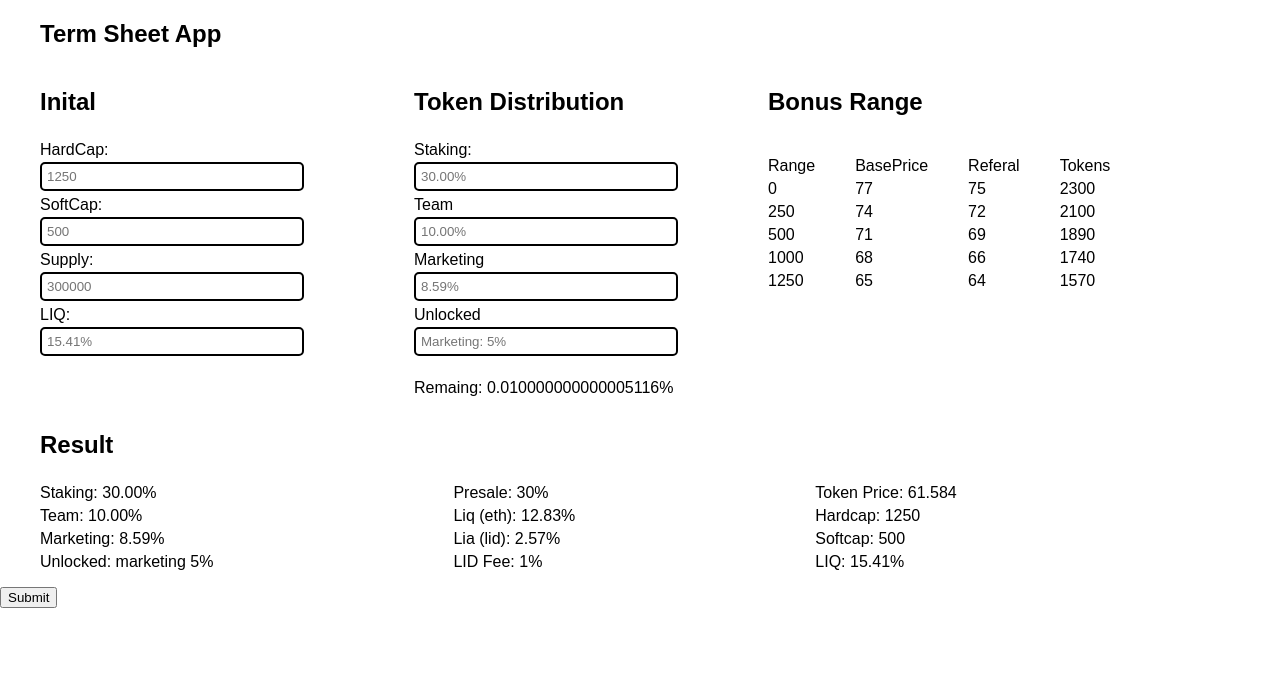
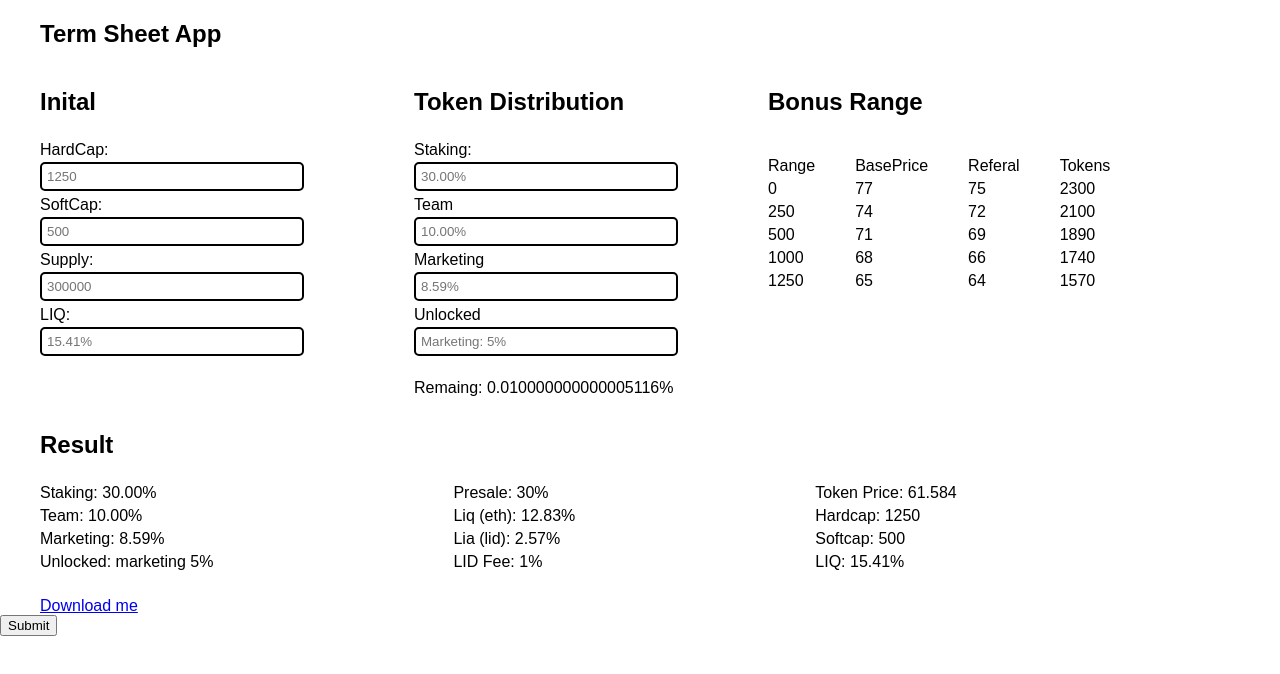
Before and after one commit to Klongrich/TermSheet_UI, a React (Create React App) app: page / in a window 1280 px wide. Shown: the top 674 px of the page. Built offline with nearby package versions, Linux system fonts and the light colour scheme.

Commit message:
added csv download, will refactor

```diff
--- a/package.json
+++ b/package.json
@@ -7,6 +7,7 @@
     "@testing-library/react": "^9.3.2",
     "@testing-library/user-event": "^7.1.2",
     "react": "^16.13.1",
+    "react-csv": "^2.0.3",
     "react-dom": "^16.13.1",
     "react-scripts": "3.4.3",
     "styled-components": "^5.2.0"
--- a/src/App.js
+++ b/src/App.js
@@ -1,5 +1,8 @@
 import React , {useEffect, useState} from 'react';
 import styled from "styled-components";
+
+import { CSVLink, CSVDownload } from "react-csv";
+
 
 const Container = styled.div`
   font-family: Gotham, sans-serif;
@@ -99,12 +102,39 @@ function App() {
     setLidliq(liq * 0.17);
   }
 
+  const csvData = [
+    ["Token Presale"],
+    ["Price", get_token_price()],
+    ["Refferall Fee", "2.5%"],
+    ["Hardcap", hardcap],
+    ["Softcap", softCap],
+    ["Supply", supply],
+    ["liq", liq],
+    ["", ""],
+    ["Token Distribution"],
+    ["Fund", "Quantity"],
+    ["Staking", staking],
+    ["Presale", "30%"],
+    ["liq (xxx/ETH)", ethLiq],
+    ["liq (xxx/LID)", lidLiq],
+    ["Team", team ],
+    ["Marketing", marketing],
+    ["Unlocked: 5%", "Marketing "],
+    ["", ""],
+    ["Ether Distribution (%)"],
+    ["Fund", "Quantity", "Remaining", softCap, hardcap],
+    ["liq (XXX/ETH)", "50.00%", "50.00%", "", ""],
+    ["liq (XXX/LID)", "10.00%", "40.00%", "", ""],
+    ["TEAM+FUND", "20.00%", "20.00%", "", ""],
+    ["LID", "5.00%", "15.00%", "", ""],
+    ["Token Burn", "15.00%", "0.00%", "", ""],
+  ];
+
   return (
 
     <>
     <Container>
       <h2>Term Sheet App </h2>
-
 
       <div Style="float: left;
                   margin-right: 70px;">
@@ -180,7 +210,7 @@ function App() {
       </ul>
     </div>
 
-<div Style="display:inline-block;
+  <div Style="display:inline-block;
             margin-bottom: 100px;">
     <h2> Bonus Range </h2>
 
@@ -250,10 +280,16 @@ function App() {
 
       <br />
 
-      <button onClick={() => calculate_outcome()}
+      <div Style="margin-left: 40px;
+                  padding-top: 10px;">
+        <CSVLink data={csvData}>Download me</CSVLink>
+      </div>
+
+       <button onClick={() => calculate_outcome()}
               Style="display: inline-block">
         Submit
       </button>
+
       </ResultsContainer>
     </Container>
     </>
```
